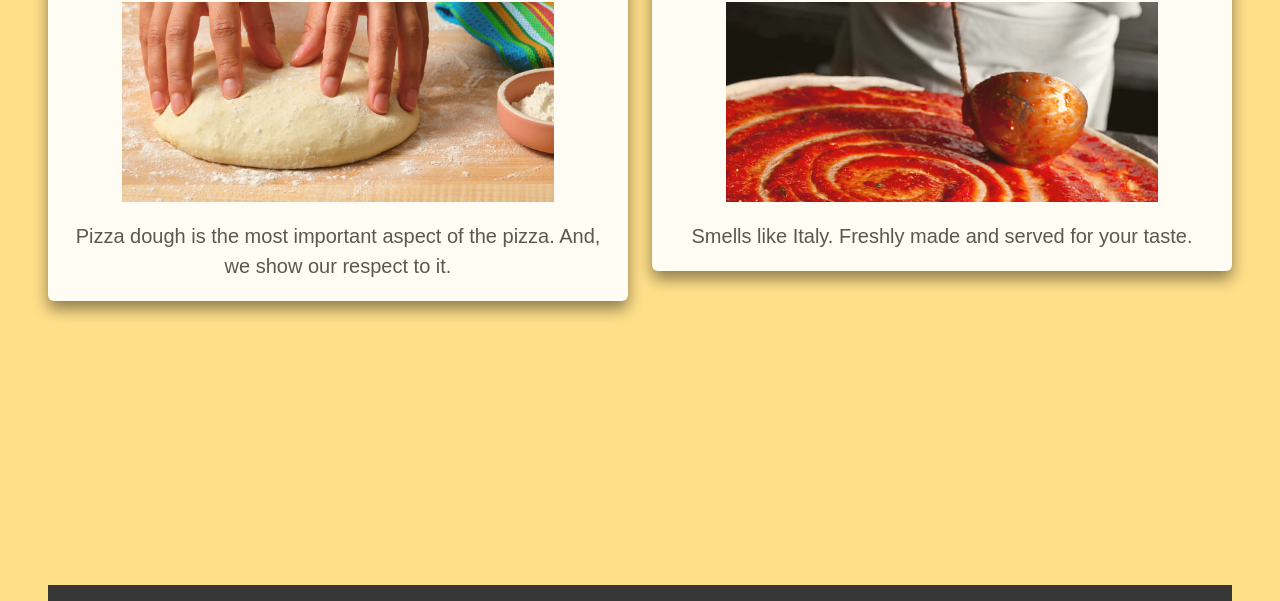
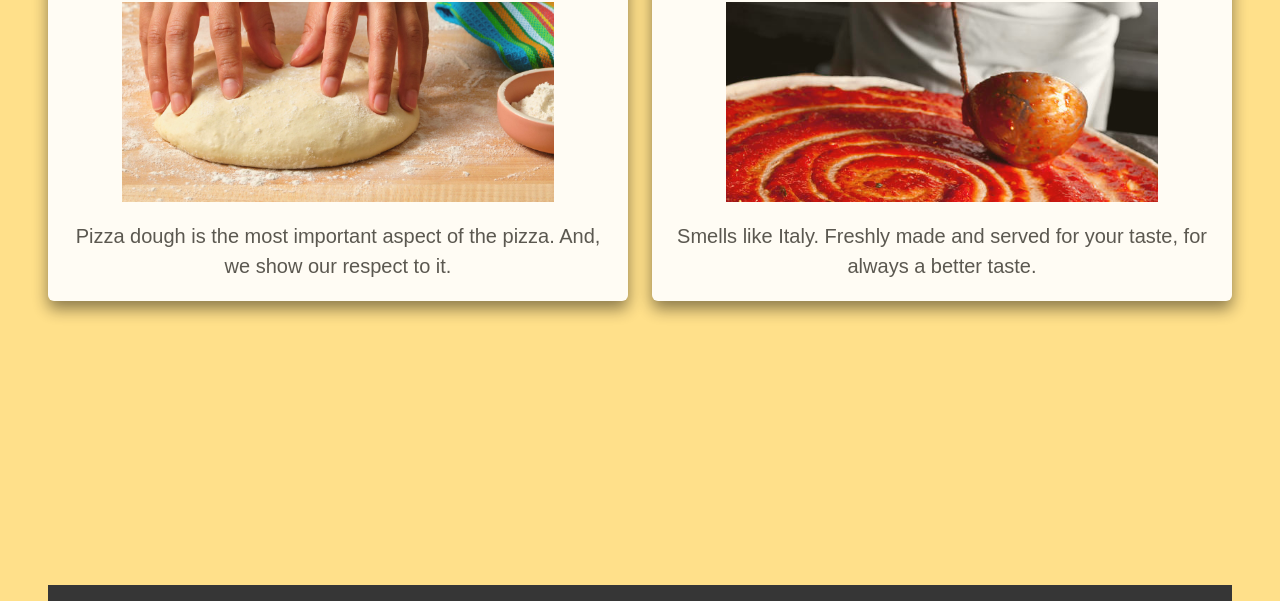
Before and after one commit to MehmetDaskaya/portfolio-company, a plain HTML site: page index.html in a window 1280 px wide. Shown: the part 1235-1836 px from the top of the page. Drawn offline with nearby package versions, Linux system fonts and the light colour scheme.

Commit message:
Text fixes

```diff
--- a/index.html
+++ b/index.html
@@ -169,7 +169,8 @@
             class="pizza-image"
           />
           <p class="is-size-5 is-size-6-mobile pt-3">
-            Smells like Italy. Freshly made and served for your taste.
+            Smells like Italy. Freshly made and served for your taste, for
+            always a better taste.
           </p>
         </div>
       </div>
```
